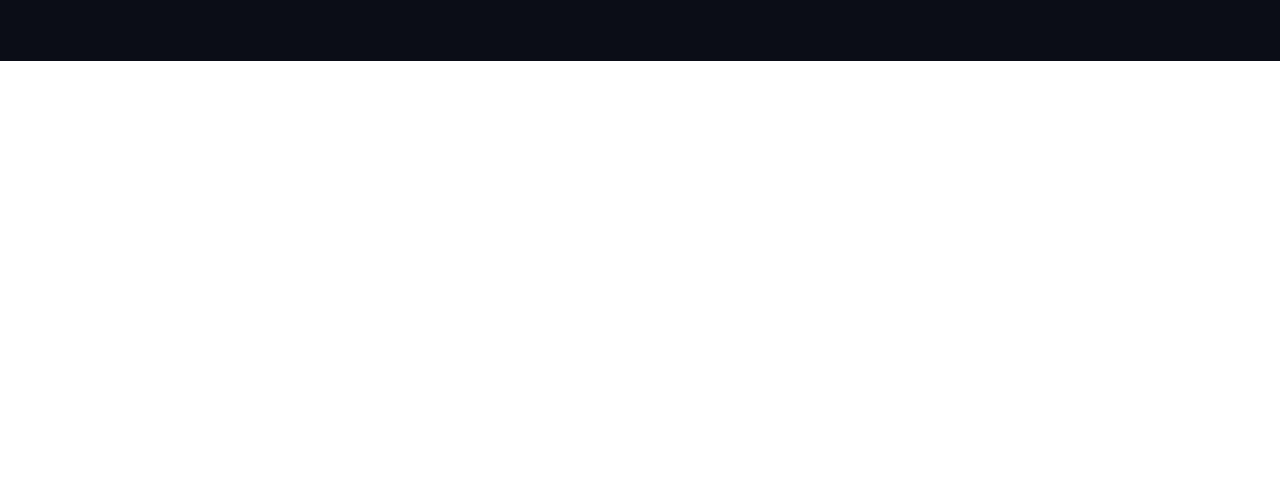
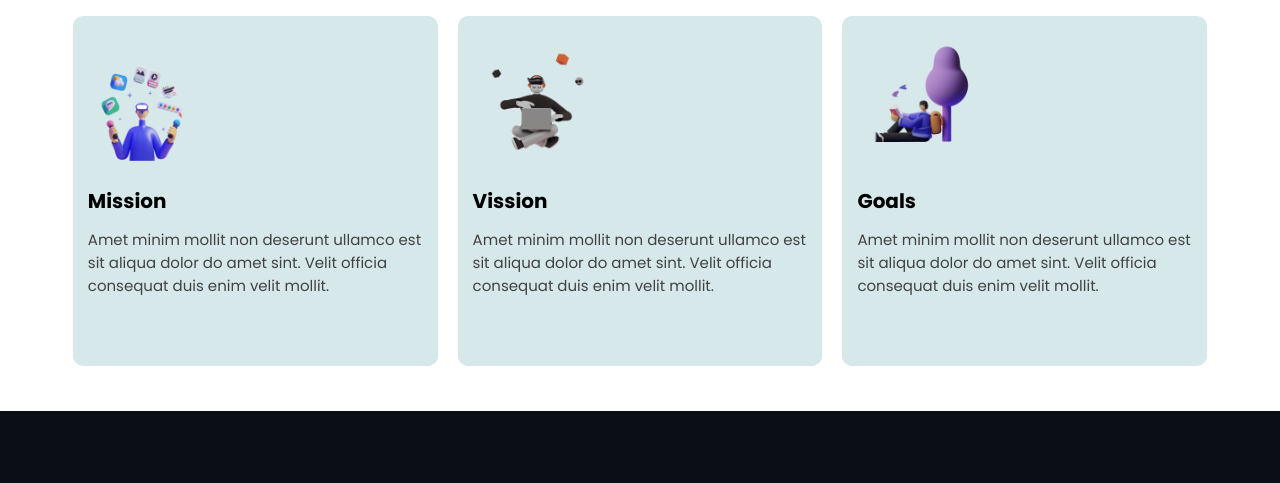
Before and after one commit to Fuad2022/my-mission-2022, a plain HTML site: page index.html in a window 1280 px wide. Shown: the part 684-1167 px from the top of the page. Before the commit the page ends 800 px from the top, so only its background shows below. Drawn offline with Linux system fonts and the light colour scheme.

Commit message:
mission Section Added

```diff
--- a/index.html
+++ b/index.html
@@ -32,12 +32,37 @@
             </div>
         </section>
 
+        <section class="mission">
+            <h2> My Mission in <span class="orange">2022</span></h2>
+            <div class="mission-list">
+                <div class="mission-content my-mission">
+                    <img src="/images/illustrator-1.png" alt="">
+                    <h4>Mission</h4>
+                    <p>Amet minim mollit non deserunt ullamco est sit aliqua dolor do amet sint. Velit officia consequat
+                        duis enim velit
+                        mollit.</p>
+                </div>
+                <div class="mission-content my-mission">
+                    <img src="/images/illustrator-2.png" alt="">
+                    <h4>Vission</h4>
+                    <p>Amet minim mollit non deserunt ullamco est sit aliqua dolor do amet sint. Velit officia consequat
+                        duis enim velit
+                        mollit.</p>
+                </div>
+                <div class="mission-content my-mission">
+                    <img src="/images/illustrator-3.png" alt="">
+                    <h4>Goals</h4>
+                    <p>Amet minim mollit non deserunt ullamco est sit aliqua dolor do amet sint. Velit officia consequat
+                        duis enim velit
+                        mollit.</p>
+                </div>
+
+            </div>
+        </section>
 
 
 
 
-
-        <section class="mission"></section>
 
         <section class="banner develop">
             <div class="half-width"></div>
--- a/style.css
+++ b/style.css
@@ -26,7 +26,7 @@ body{
 
 }
 .half-width img{
-    width: 70%;
+    width: 75%;
 }
 .stay-focus{
     font-size: 60px;
@@ -38,10 +38,44 @@ body{
 .orange{
     color: #FFAD5A;
 }
+.mission{
+    width: 1240px;
+    height: 500px;
+    margin: 0 auto;
+}
+.mission h2{
+    font-size: 45px;
+    text-align: center;
+}
+.mission-list{
+    display: flex;
+    justify-content: center;
+    align-items: center;
+}
+.mission-content{
+    width: 27%;
+    height: 300px;
+    margin: 0px 10px;
+}
+.my-mission{
+    background: #4f9da63b;
+    border-radius: 10px;
+    padding: 25px 15px;
 
+}
+.mission-content img{
+width: 126px;
+height: 126px;
+}
+.mission-content h4{
+    font-size: 20px;
+    line-height: 0px;
+}
+.mission-content p{
+    color: #424242;
+    font-size: 15px;
 
-
-
+}
 
 
 footer{
```
